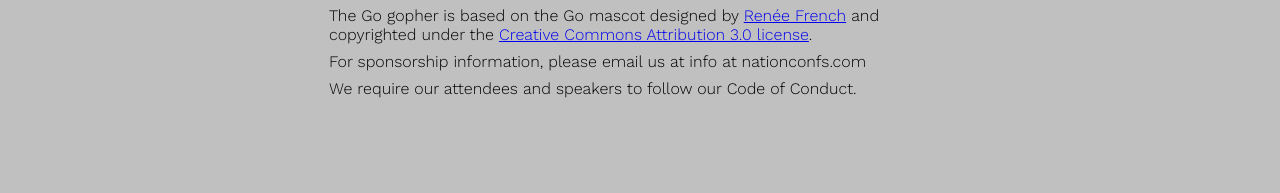
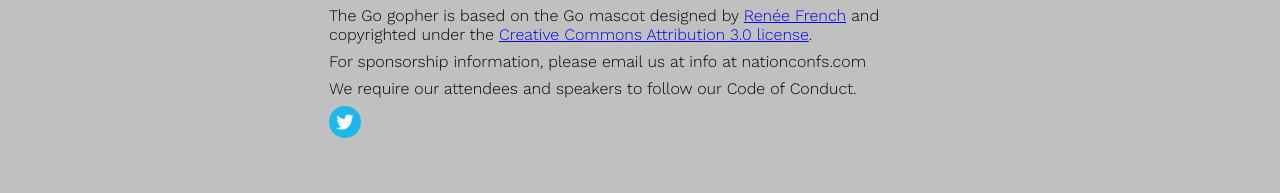
Before and after one commit to gothamgo/gothamgo.github.io, a Jekyll site: the page built from test/testpage.html, in a window 1280 px wide. Shown: the part 708-901 px from the top of the page. Built offline with Jekyll 4.4.1, drawn with Linux system fonts in a browser that asks for light colours.

Commit message:
Update footer2.html

```diff
--- a/_includes/footer2.html
+++ b/_includes/footer2.html
@@ -31,6 +31,9 @@
          and copyrighted under the <a href="https://creativecommons.org/licenses/by/3.0/us/">Creative Commons Attribution 3.0 license</a>.</p>
       <p>For sponsorship information, please email us at info at nationconfs.com</p>
       <p>We require our attendees and speakers to follow our Code of Conduct.</p>
+
+      <a href="https://twitter.com/gothamgo" target="_blank">
+        <img alt="twitter" src="{{site.url}}/images/twitter.png" width="32" height="32"></a>
     </footer>
   </div>
 </div>
```
